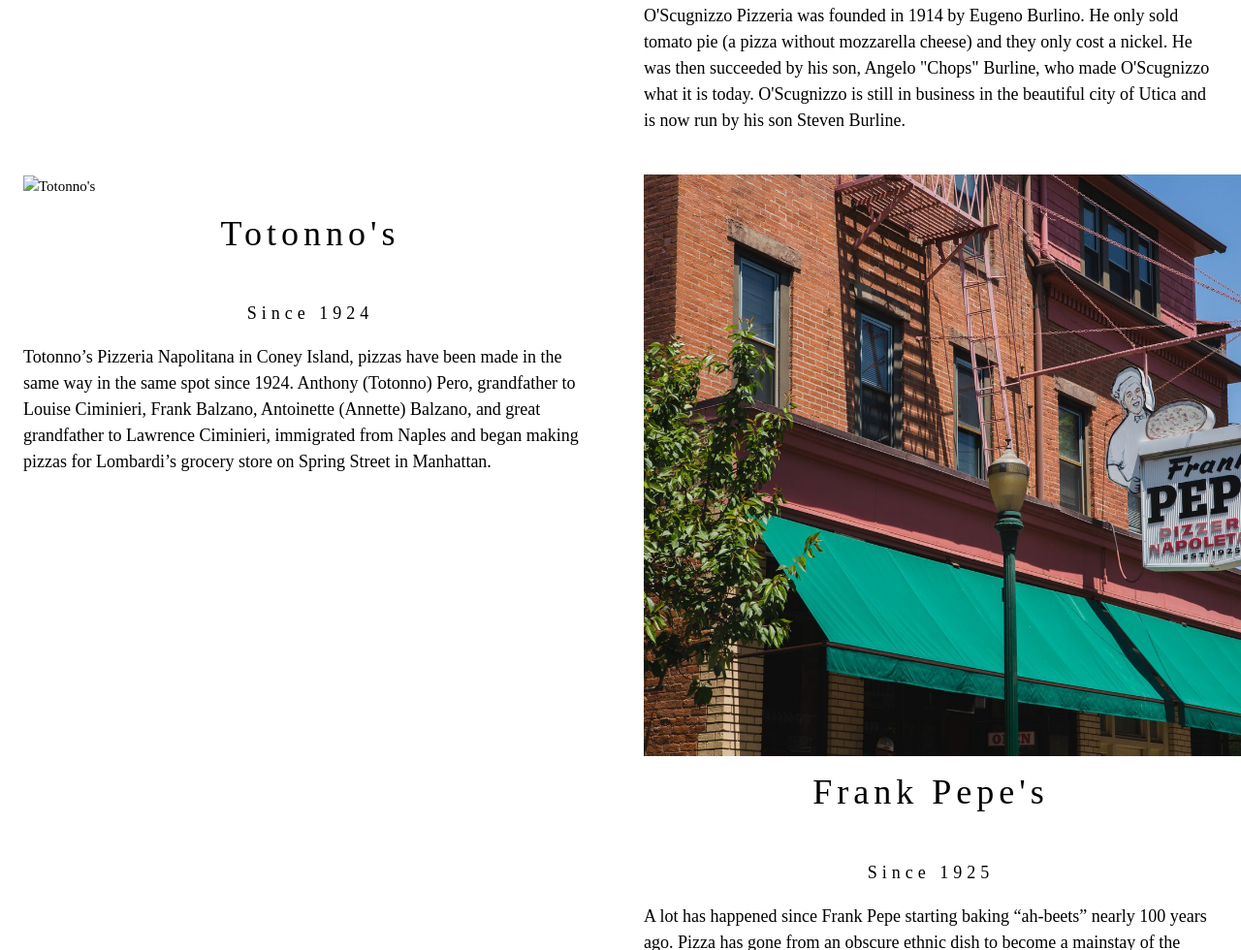
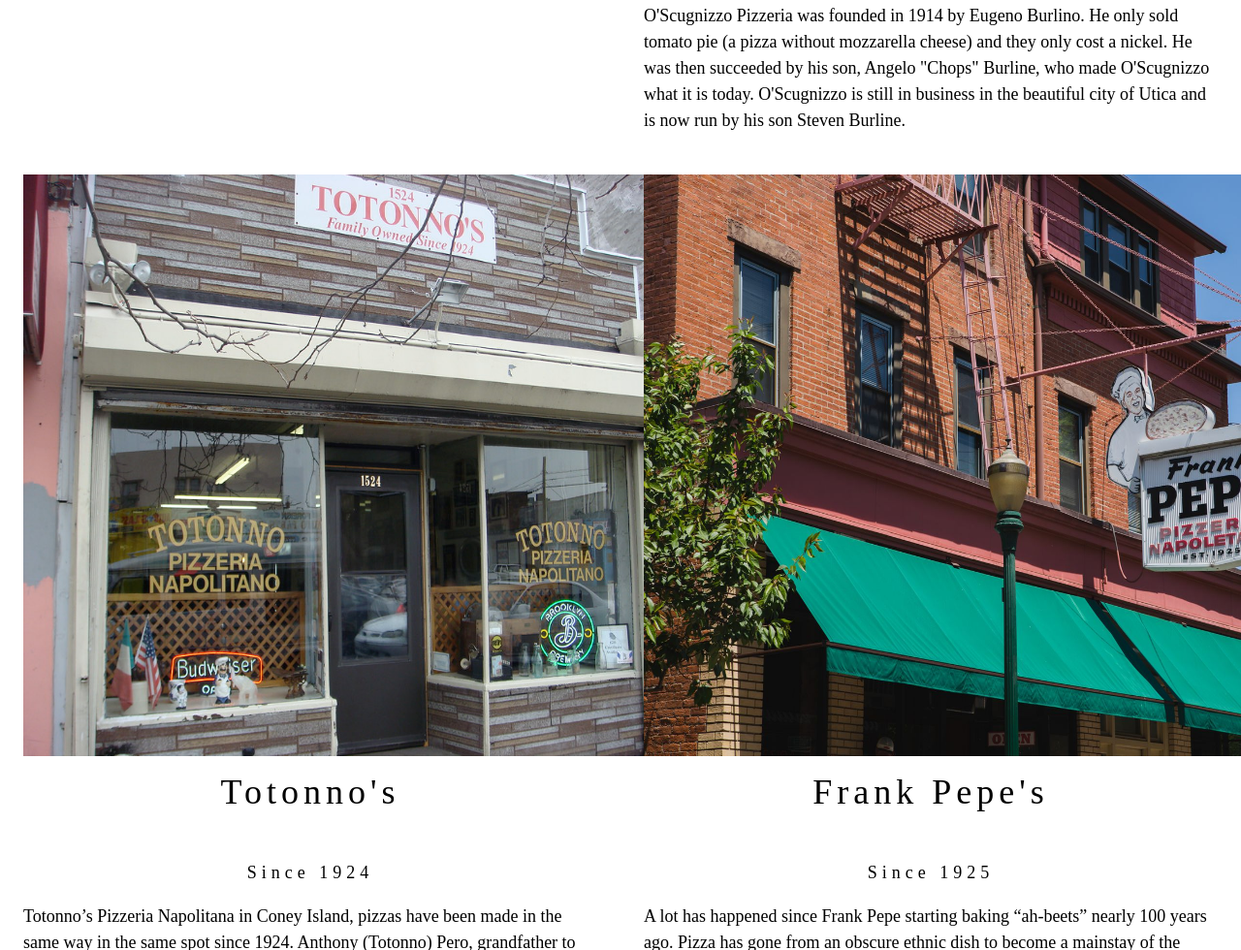
Before and after one commit to arianaleah1/pizzainamerica, a plain HTML site: page index.html in a window 1280 px wide. Shown: the part 2503-3483 px from the top of the page at 97% size. Drawn offline with nearby package versions, Linux system fonts and the light colour scheme.

Commit message:
Update index.html

```diff
--- a/index.html
+++ b/index.html
@@ -65,7 +65,7 @@
     </div>
 </div>
     <div class="w3-col m6 w3-padding-large">
-      <img src="tt.jpg" class="rounded" alt="Totonno's" width="700" height="600">
+      <img src="tt.jpeg" class="rounded" alt="Totonno's" width="700" height="600">
       <h1 class="w3-center">Totonno's</h1><br>
       <h5 class="w3-center">Since 1924</h5>
       <p class="w3-large">Totonno’s Pizzeria Napolitana in Coney Island, pizzas have been made in the same way in the same spot since 1924.  Anthony (Totonno) Pero, grandfather to Louise Ciminieri, Frank Balzano, Antoinette (Annette)  Balzano, and great grandfather to Lawrence Ciminieri, immigrated from Naples and began making pizzas for Lombardi’s grocery store on Spring Street in Manhattan.</p>
```
